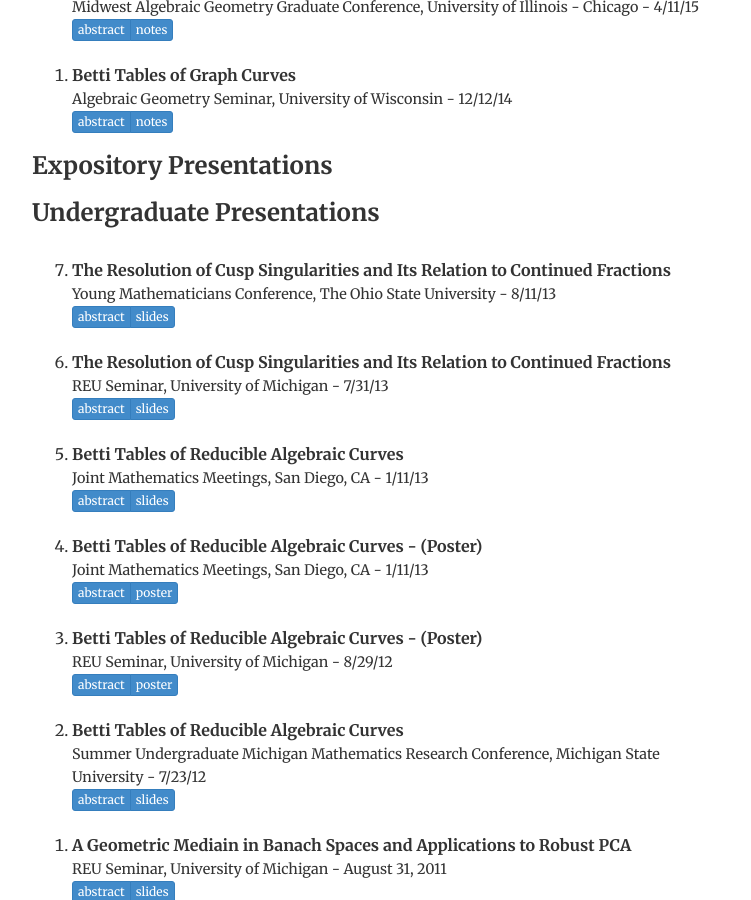
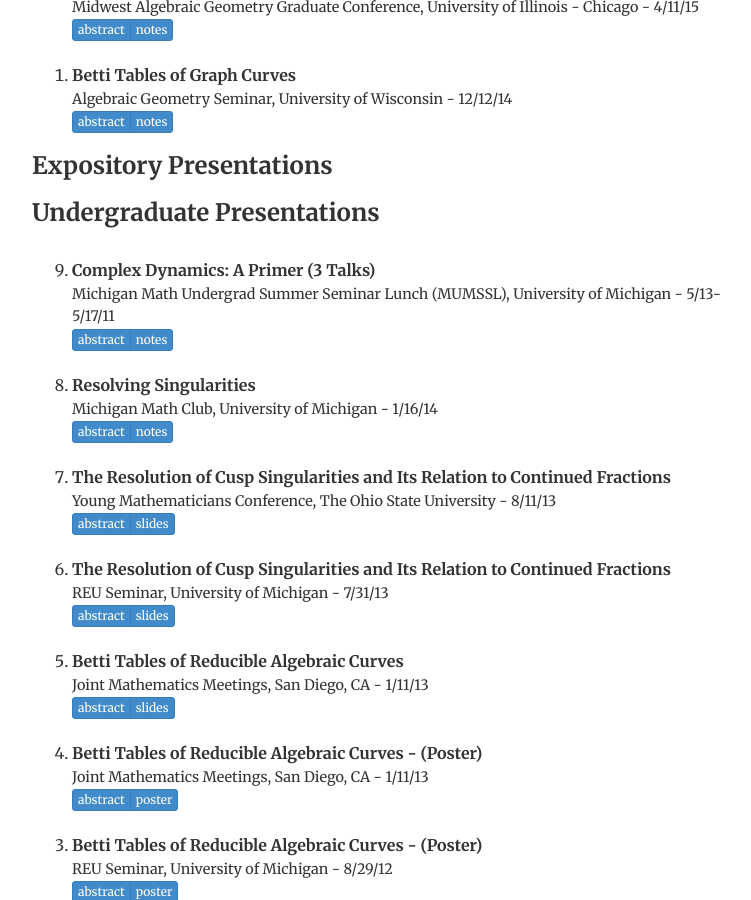
Before and after one commit to julietteBruce/old-homepage, a Jekyll site: the page built from presentations/index.html, in a window 1280 px wide and 900 px high, scrolled down 825 px. Shown: the whole window, without its empty margins (263-1014 px from the left). Built offline with Jekyll 4.4.1, drawn with Linux system fonts in a browser that asks for light colours.

Commit message:
Updated Undergad Presentations

```diff
--- a/presentations/index.html
+++ b/presentations/index.html
@@ -121,6 +121,40 @@ make sense to me. So be cautious when reading them, and keep their context in mi
 
 <h3>Undergraduate Presentations</h3>
 <ol reversed>
+ <br>
+  <li>
+		<span class="title">Complex Dynamics: A Primer (3 Talks) </span>
+		<br>
+		<span class="coauthor">Michigan Math Undergrad Summer Seminar Lunch (MUMSSL), University of Michigan - 5/13-5/17/11</span>
+		<br>
+		<div class="btn-group btn-group-xs">
+			<button class="btn btn-primary" data-toggle="collapse" data-target="MUSSL">abstract</button>
+			<a href="" class="btn btn-primary">notes</a>
+		</div>
+		<div id="MUSSL" class="collapse">
+		Given a polynomial f(z) with complex coefficients, we can ask for which complex numbers p is the set {f(p), f(f(p)), f(f(f(p))),...} bounded, that is to ask which complex numbers have bounded forward orbit under f(z)? Alternatively we can turn the question around and ask for a fixed complex number p, for which (complex) polynomials is the forward orbit of p bounded? Finite? Periodic? These questions give Amazingly many of the tools needed to approach these questions, arose well before computers allowed us to generate images like the one above. In this series of talks we will explore some of the basic tools and results of complex dynamics - the field of math motivated by questions similar to the ones above. In particular, the lectures should roughly proceed as:
+		<ul>
+			<li>Lecture 1: Fatou and Julia Sets and Cycles</li>
+			<li>Lecture 2: Bottcher's Theorem, Filled Julia Set, Connectedness</li>
+			<li>Lecture 3: The Mandelbrot set</li>
+		</ul>
+		As a results of time constraints often times results presented in the lectures will be stated without proof, however, I will try to make sure to provide citations for any such results in the notes. Additionally. through out the lectures the interplay between complex dynamics and other fields like complex analysis, algebra, and number theory will be discussed. Prerequisites will be kept as few as possible, but basic familiarity with complex analysis and topology will help.
+		</div>
+  </li>
+ <br>
+  <li>
+		<span class="title">Resolving Singularities</span>
+		<br>
+		<span class="coauthor">Michigan Math Club, University of Michigan - 1/16/14</span>
+		<br>
+		<div class="btn-group btn-group-xs">
+			<button class="btn btn-primary" data-toggle="collapse" data-target="#sing-UMMath">abstract</button>
+			<a href="" class="btn btn-primary">notes</a>
+		</div>
+		<div id="sing-UMMath" class="collapse">
+		The zero set of a polynomial equation can be quite complicated. For example, the zero set of the "nodal curve" y^2=x^3+x^2 intersects itself and the curve given by y^2=x^3 has a cusp. Both of these curves have so called singularities at the origin. We will explore how one can "remove" or resolve the singularities of a curve, like the above examples, via a process called blowing-up. Given time we will also discuss how resolving the cusp singularity of x^a=y^b is related to the continued fraction expansion of a/b.
+		</div>
+  </li>
   <br>
   <li>
 		<span class="title">The Resolution of Cusp Singularities and Its Relation to Continued Fractions</span>
```
